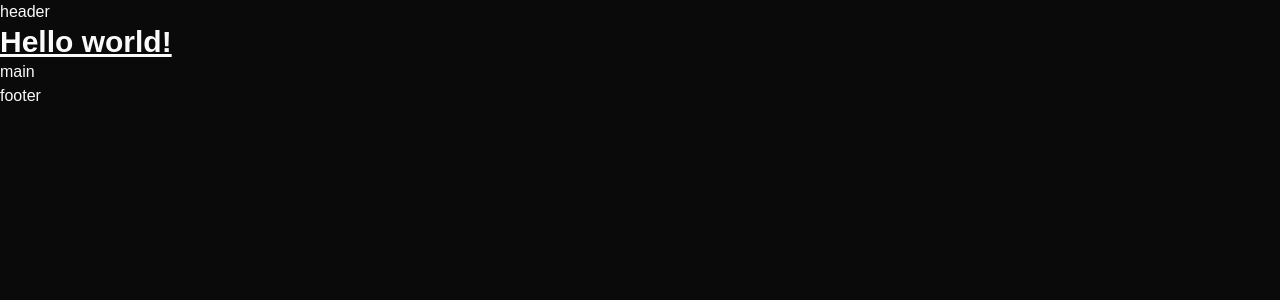
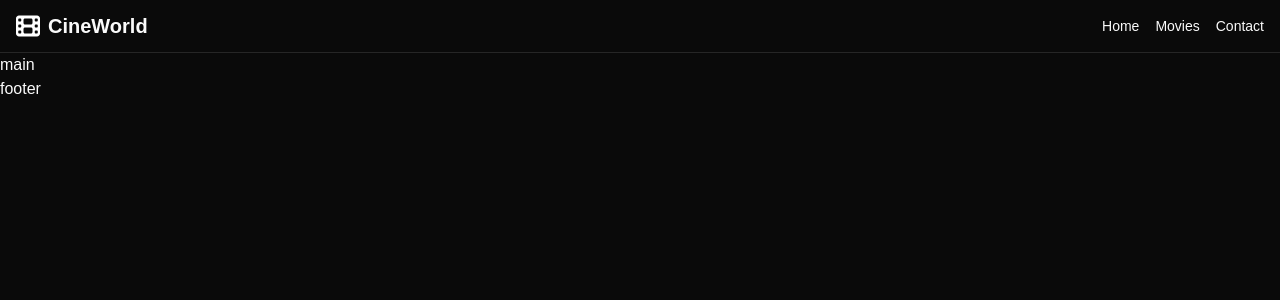
Before and after one commit to tammeleh/cineworld, a React (Vite) app: page / in a window 1280 px wide. Shown: the top 300 px of the page. Built offline with nearby package versions, Linux system fonts and the light colour scheme.

Commit message:
Add Header

```diff
--- a/src/App.tsx
+++ b/src/App.tsx
@@ -1,10 +1,10 @@
 import './App.css'
+import { Header } from './components/Header'
 
 function App() {
   return (
     <div>
-      <header>header</header>
-      <h1 className="text-3xl font-bold underline">Hello world!</h1>
+      <Header />
       <main>main</main>
       <footer>footer</footer>
     </div>
--- /dev/null
+++ b/src/components/Header.tsx
@@ -0,0 +1,34 @@
+import { Link } from 'react-router-dom'
+import { ReactNode } from 'react'
+
+export const Header = () => {
+  const NavItem = ({ children, to }: { children: ReactNode; to: string }) => (
+    <li>
+      <Link className="transition hover:text-yellow-500" to={to}>
+        {children}
+      </Link>
+    </li>
+  )
+
+  return (
+    <header className="border-b-border flex justify-between border-b px-2 py-3 md:px-4">
+      <Link
+        className="flex items-center gap-2"
+        aria-label="Go to homepage"
+        to="/"
+      >
+        <img
+          className="size-4 md:size-6"
+          alt="CineWorld Logo"
+          src="/film.svg"
+        />
+        <h1 className="text-lg font-bold md:text-xl">CineWorld</h1>
+      </Link>
+      <ul className="md:text-md flex items-center gap-4 text-sm">
+        <NavItem to="/">Home</NavItem>
+        <NavItem to="/movies">Movies</NavItem>
+        <NavItem to="/contact">Contact</NavItem>
+      </ul>
+    </header>
+  )
+}
--- a/src/main.tsx
+++ b/src/main.tsx
@@ -1,3 +1,4 @@
+import { BrowserRouter } from 'react-router-dom'
 import { createRoot } from 'react-dom/client'
 import { StrictMode } from 'react'
 
@@ -6,6 +7,8 @@ import App from './App.tsx'
 
 createRoot(document.getElementById('root')!).render(
   <StrictMode>
-    <App />
+    <BrowserRouter>
+      <App />
+    </BrowserRouter>
   </StrictMode>,
 )
```
